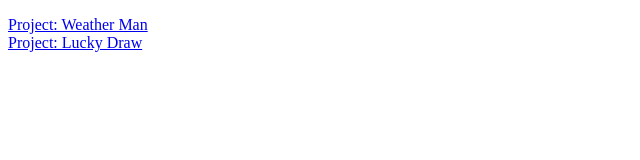
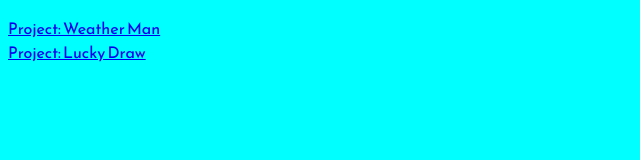
Before and after one commit to Tyler-Yip/Tyler-Yip.github.io, a plain HTML site: page index.html in a window 1280 px wide. Shown: the whole page, without its empty margins (0-640 px from the left). Drawn offline with Linux system fonts and the light colour scheme.

Commit message:
Update index file

```diff
--- /dev/null
+++ b/index.css
@@ -0,0 +1,4 @@
+* {
+	font-family: Reem Kufi;
+	background-color: aqua;
+}
--- a/index.html
+++ b/index.html
@@ -2,6 +2,8 @@
 <html>
 <head>
 	<title>My Portfolio</title>
+	<link href='https://fonts.googleapis.com/css?family=Reem+Kufi' rel='stylesheet' type='text/css'>
+	<link rel="stylesheet" type="text/css" href="index.css">
 </head>
 <body>
 	<p>
```
